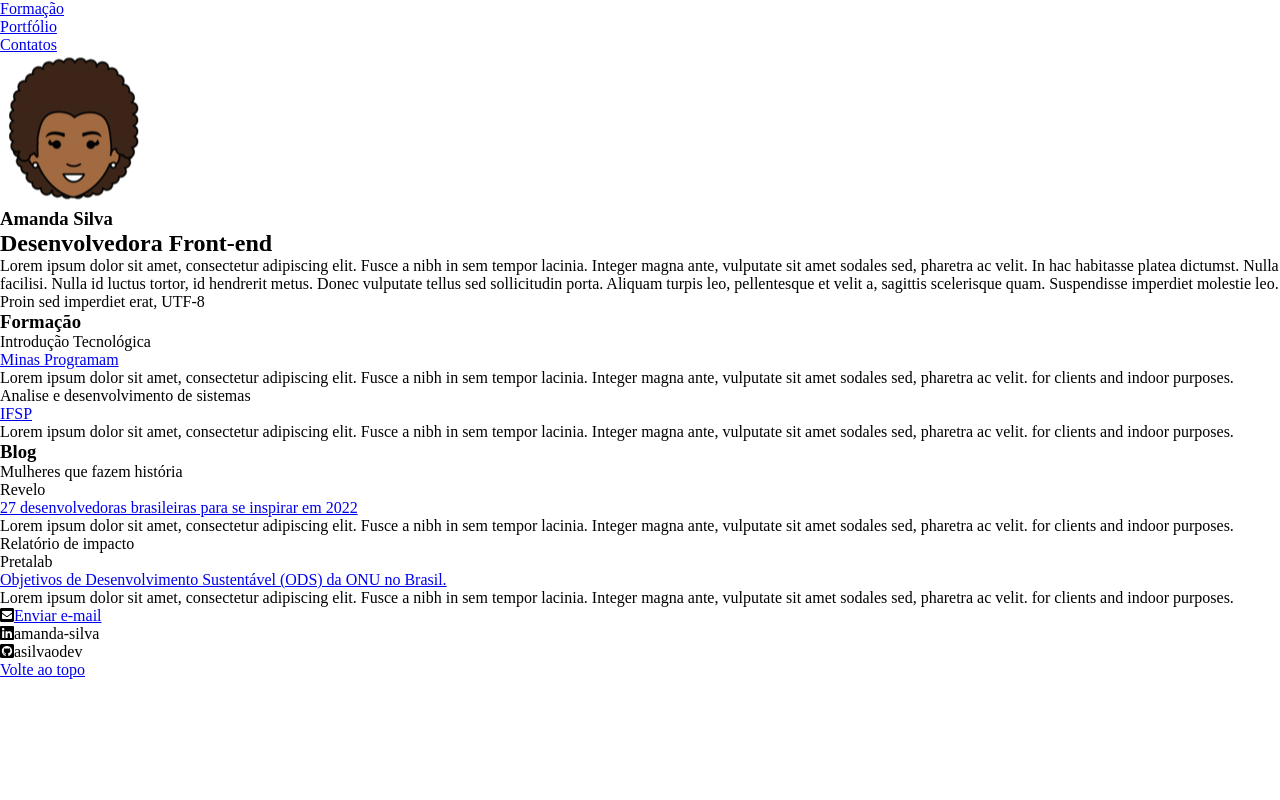
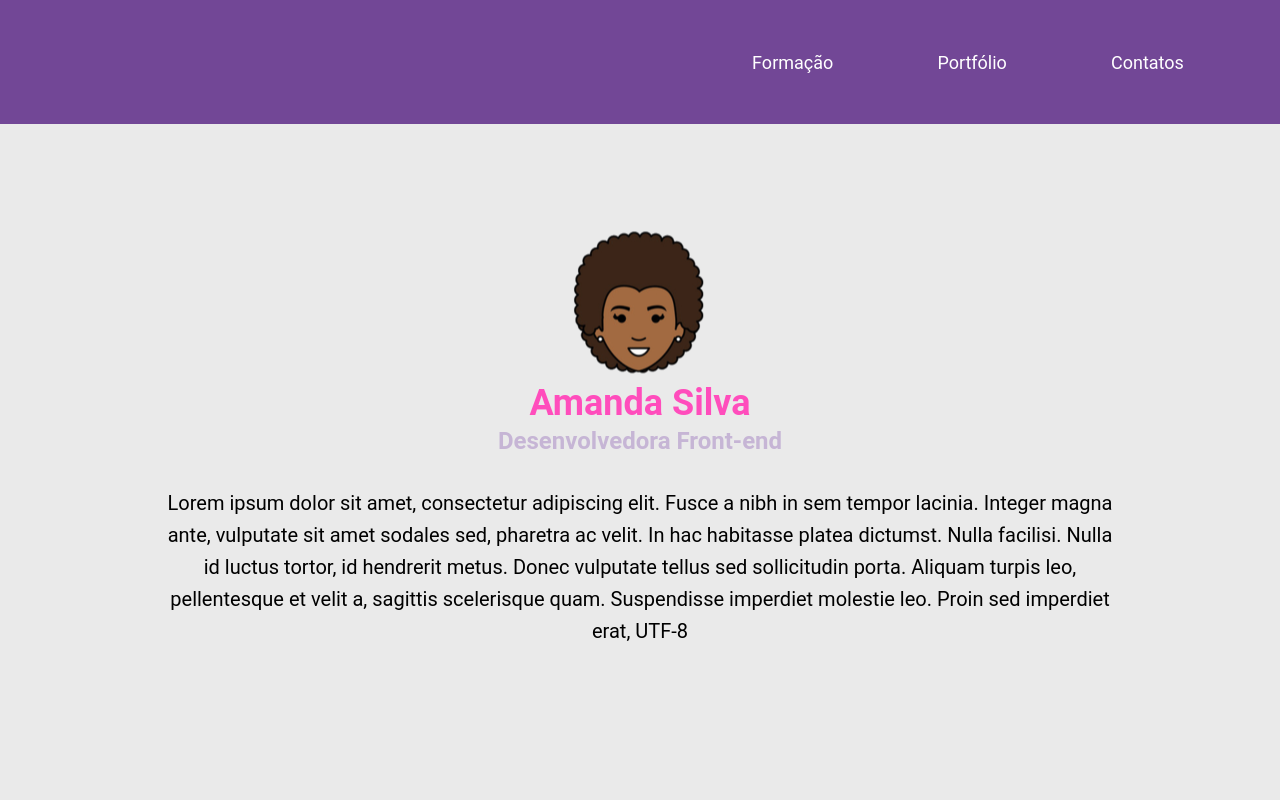
Before and after one commit to mp-curso/intro-prog-cmp23-II-CSS, a plain HTML site: page index.html in a window 1280 px wide. Shown: the top 800 px of the page. Drawn offline with Linux system fonts and the light colour scheme.

Commit message:
Subindo a parte inicial do portfolio

```diff
--- a/index.html
+++ b/index.html
@@ -14,10 +14,12 @@
 
 <body>
   <!-- cabeçalho da nossa página, visível ao usuário -->
-  <header>
+  <header class="header-menu">
     <nav>
-      <ul>
-        <li><a href="#formacao">Formação</a> </li>
+      <ul class="lista-menu">
+        <li>
+          <a href="#formacao">Formação</a>
+        </li>
         <li><a href="#portifolio">Portfólio</a></li>
         <li><a href="#contato">Contatos</a></li>
       </ul>
@@ -26,16 +28,16 @@
 
   <!-- corpo da nossa página, visível ao usuário -->
   <main>
-    <section>
-      <article>
+    <section class="principal">
+      <article class="subcontainer-principal container">
         <div>
           <img src="img/foto-perfil.png">
         </div>
         <div>
-          <h1 id="minhaNav">Amanda Silva</h1>
-          <h2>Desenvolvedora Front-end</h2>
+          <h1 class="nome-completo" id="minhaNav">Amanda Silva</h1>
+          <h2 class="profissao">Desenvolvedora Front-end</h2>
         </div>
-        <div>
+        <div class="texto-sobre">
           <p>
             Lorem ipsum dolor sit amet, consectetur adipiscing elit. Fusce a nibh in sem tempor lacinia. Integer magna ante, vulputate sit amet sodales sed, pharetra ac velit. In hac habitasse platea dictumst. Nulla facilisi. Nulla id luctus tortor, id hendrerit
             metus. Donec vulputate tellus sed sollicitudin porta. Aliquam turpis leo, pellentesque et velit a, sagittis scelerisque quam. Suspendisse imperdiet molestie leo. Proin sed imperdiet erat, UTF-8
@@ -46,25 +48,25 @@
 
     <!-- O ID é a forma de conectar nossa barra de navegação a esse trecho do código -->
     <section id="formacao">
-      <article>
+      <article class="container article-lista">
         <div>
-          <h3>Formação</h3>
+          <h3 class="topico-principal">Formação</h3>
         </div>
 
-        <div>
+        <div class="lista-item">
           <ul>
             <li>
-              <p>Introdução Tecnológica</p>
-              <a href="https://minasprogramam.com/" target="_blank" >Minas Programam</a>
-              <p>
+              <p class="lista-titulo">Introdução Tecnológica</p>
+              <a href="https://minasprogramam.com/" target="_blank" class="lista-local">Minas Programam</a>
+              <p class="lista-descricao">
                 Lorem ipsum dolor sit amet, consectetur adipiscing elit. Fusce a nibh in sem tempor lacinia. Integer magna ante, vulputate sit amet sodales sed, pharetra ac velit. for clients and indoor purposes.
               </p>
             </li>
 
             <li>
-              <p>Analise e desenvolvimento de sistemas</p>
-              <a href="https://www.ifsp.edu.br/" target="_blank">IFSP</a>
-              <p >
+              <p class="lista-titulo">Analise e desenvolvimento de sistemas</p>
+              <a href="https://www.ifsp.edu.br/" target="_blank" class="lista-local">IFSP</a>
+              <p class="lista-descricao">
                 Lorem ipsum dolor sit amet, consectetur adipiscing elit. Fusce a nibh in sem tempor lacinia. Integer magna ante, vulputate sit amet sodales sed, pharetra ac velit. for clients and indoor purposes.
               </p>
             </li>
--- a/style.css
+++ b/style.css
@@ -7,3 +7,133 @@
   /* para configurar uma ou mais das propriedades de contorno */
   outline: 0;
 }
+
+
+body{
+  /* Definindo a fonte de todo nosso body */
+  font-family: 'Roboto', sans-serif;
+  margin: 0;
+}
+
+li {
+  /* retirando as bolinhas das nossas listas */
+  list-style: none;
+}
+
+.header-menu{
+  /* // Torna o elemento um flex container automaticamente transformando todos os seus filhos diretos em flex itens. */
+  display: flex;
+  position: fixed; /*Deixa o nosso header fixo*/
+  width: 100%; /*Largura*/
+  padding: 8px; /*Espaçamento dos 4 lados*/
+  padding-bottom: 32px; /*Espaçamento inferior*/
+  padding-top: 32px;/*Espaçamento superior*/
+  height: 60px; /*Altura*/
+  background-color: #724796; /*cor de fundo da nossa barra de navegação*/
+}
+
+.header-menu nav {
+  display: flex;
+  justify-content: flex-end; /*Colocando no lado direito da pagina*/
+  width: 100%; /*Largura*/
+}
+
+.lista-menu{
+  display: flex;
+  justify-content: space-evenly; /*Espaçamento entre eles seja igual*/
+  width: 50%; /*Largura*/
+  align-items: center; /*Posicionando no centro*/
+}
+
+/*Pegando os itens com tag a de dentro da nossa lista*/
+.lista-menu li>a {
+  color: #FFF; /*Cor do texto*/
+  font-size: 18px; /*Tamanho da fonte*/
+  text-decoration: inherit; /*tirando o sublinhado*/
+}
+
+.principal{
+  height: 100vh; /*Altura*/
+  display: flex;
+  background-color: #EAEAEA; /*Cor do fundo*/
+}
+
+/* O container é um componente do Bootstrap que garante que o seu layout vai ficar alinhado corretamente na página.
+Ele pode definir as margens laterais da página, ou deixar sem margens e, também, posiciona o conteúdo no
+centro do browser. O container é invisível. */
+.container {
+  margin-right: auto; /*uma margem automática para todos os lados  */
+  margin-left: auto;
+  margin-top: 75px; /*Margem para cima*/
+  max-width: 960px; /*largura maxima*/
+  padding-right: 10px; /* Espaçamento direito*/
+  padding-left: 10px; /*Espaçamento esquerdo*/
+  width: 100%; /*largura*/
+}
+
+.subcontainer-principal{
+  /*display, flex-direction e justify content são elementos do flexbox que em conjunto, alinham nossos itens*/
+  display: flex;
+  flex-direction: column;
+  justify-content: center;
+  align-items: center;
+  text-align: center;
+}
+
+.nome-completo {
+  font-size: 36px;
+  color: #ff4dbc;
+  font-weight: 700; /*espessura*/
+  height: 45px;
+}
+
+.profissao{
+  color: #C6B5D5;
+  height: 60PX;
+}
+
+.texto-sobre {
+  font-size: 20px;
+  line-height: 32px; /*Espaçamento entre as linhas*/
+}
+
+.article-lista{
+  display: flex;
+  flex-direction: column;
+  margin-top: 100px;
+  margin-bottom: 100px;
+}
+
+.topico-principal {
+  font-size: 36px;
+  color: #ff4dbc;
+}
+
+.lista-item{
+  padding: 32px;
+}
+
+.lista-item ul li {
+  margin-bottom: 32px;  /*espaçamento entre os items da nossa lista*/
+}
+
+.lista-titulo{
+ margin-bottom: 5px;
+ font-size: 22px;
+ color: #661e4b;
+ font-weight: 700;
+}
+
+.lista-local{
+  font-size: 18px;
+  color: #2F80ED;
+
+}
+
+.lista-descricao {
+  font-size: 18px;
+  margin-top: 5px;
+  line-height: 20px; /*Espaçamento entre as linhas*/
+  color: #828282;
+  font-weight: 300;
+}
```
Also changed, not shown: aulas-praticas/card.html (+18 -0 lines). Lines whose indentation alone changed are shown as unchanged.
